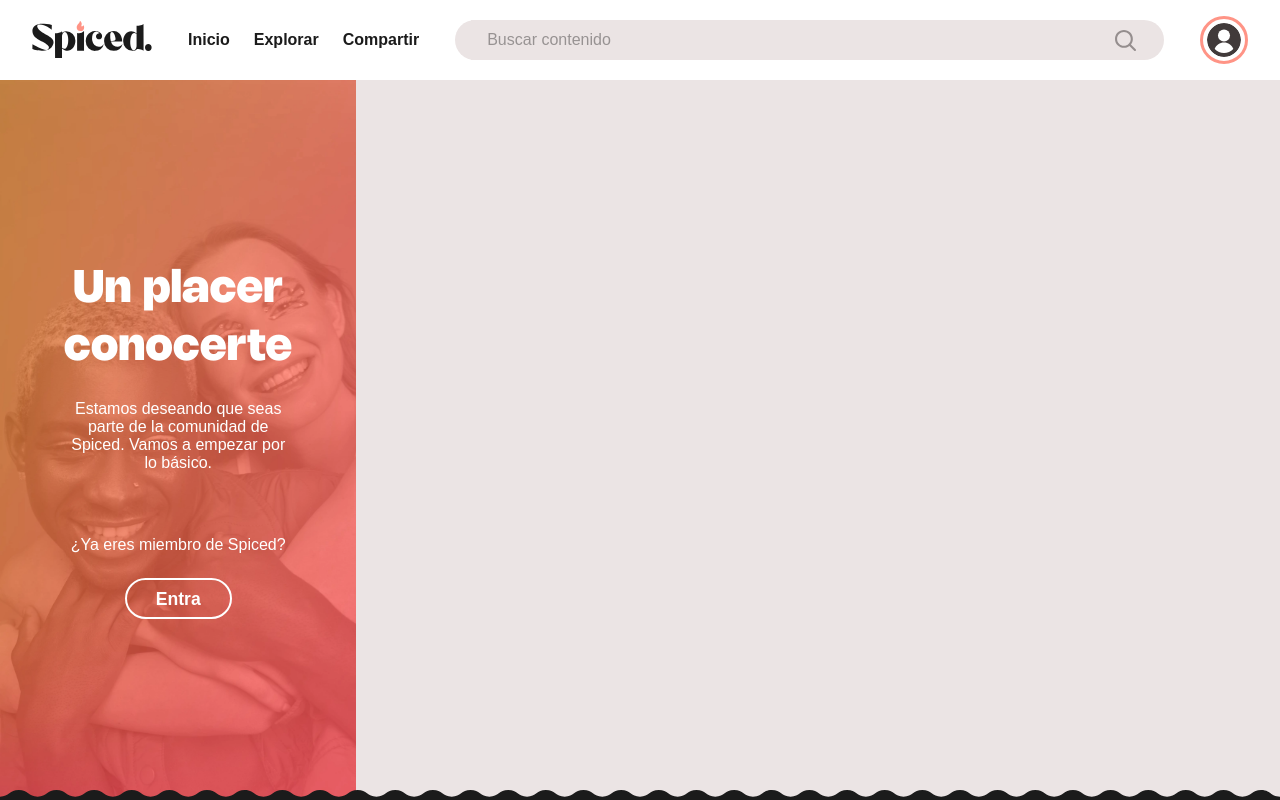
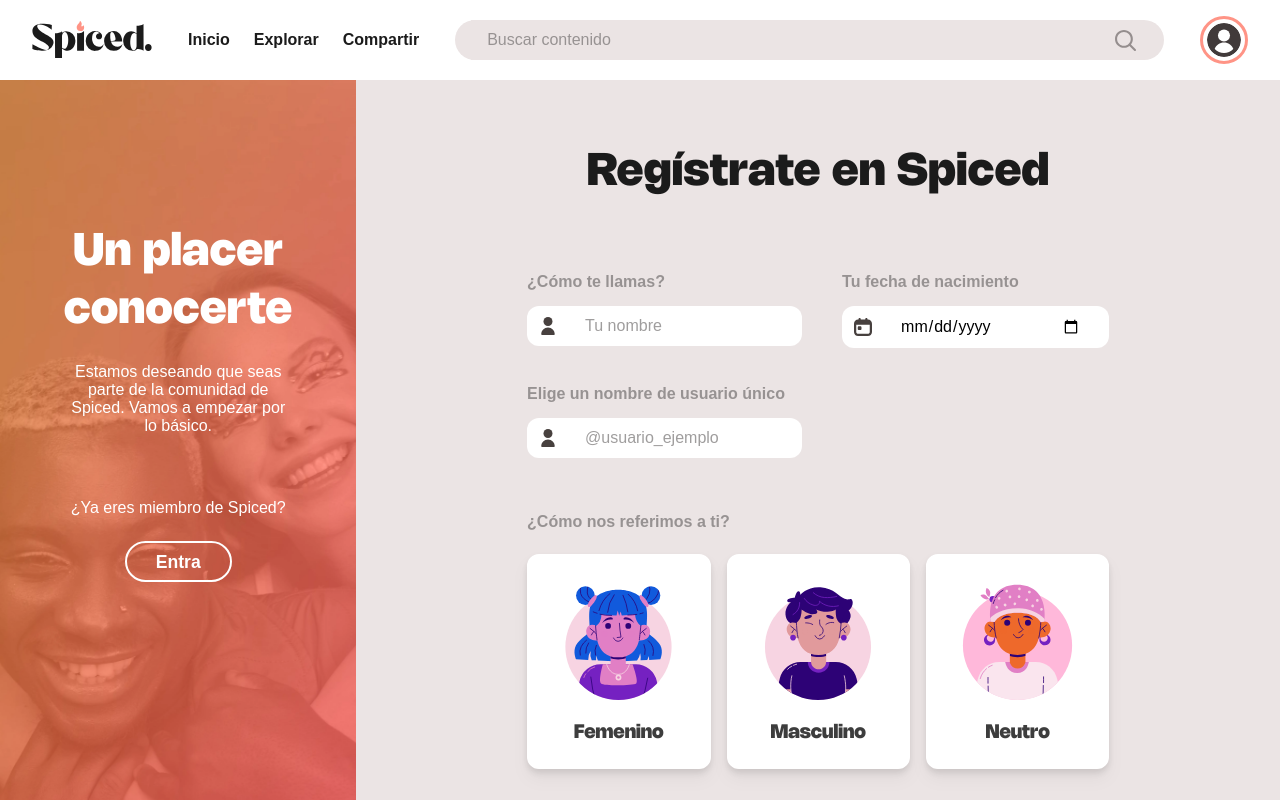
Before and after one commit to evagandiabelda/spiced, a Next.js app: page /register/paso-1 in a window 1280 px wide. Shown: the top 800 px of the page. Built offline with nearby package versions, Linux system fonts and the light colour scheme; no server answers.

Commit message:
S'implementa el primer pas del procés de registre. S'afegix el codi bàsic a la resta de passos. Les dades aniran guardant-se en context.

```diff
--- a/app/api/users/route.ts
+++ b/app/api/users/route.ts
@@ -1,5 +1,4 @@
 import { PrismaClient } from "@prisma/client";
-import bcrypt from "bcryptjs";
 import { NextResponse } from "next/server";
 import { getServerSession } from "next-auth";
 import { authOptions } from "@/app/api/auth/[...nextauth]/options";
--- a/app/register/layout.tsx
+++ b/app/register/layout.tsx
@@ -16,7 +16,7 @@ export default function PanelEstandarLayout({
         <div className='w-full flex mobile:flex-col tablet:flex-row gap-0 mobile:justify-start tablet:justify-between align-start'>
             {/* CAJA SIDEBAR: */}
             <section className='dark h-full mobile:w-full laptop:w-col4'>
-                <div className="bg-[url('/imgs/IMG-Fondo-Aside-Signin.webp')] bg-cover bg-center flex flex-col items-center justify-center gap-16 w-full h-full p-16">
+                <div className="bg-[url('/imgs/IMG-Fondo-Aside-Signin.webp')] bg-cover bg-center flex flex-col items-center gap-16 w-full h-full p-16 pt-36">
                     <div className="flex flex-col items-center gap-6">
                         <h1 className="text-white text-center">Un placer conocerte</h1>
                         <p className="text-white text-center">Estamos deseando que seas parte de la comunidad de Spiced. Vamos a empezar por lo básico.</p>
--- a/app/register/paso-1/page.tsx
+++ b/app/register/paso-1/page.tsx
@@ -1,9 +1,149 @@
+"use client";
 
+import { useRouter } from 'next/navigation'
+import { useState } from 'react'
+import { useRegistro } from "@/components/RegistroContext";
+import Input from "@/components/inputs/Input";
+import Image from 'next/image';
+import Boton from '@/components/buttons/Boton';
+import BotonSubmit from "@/components/buttons/BotonSubmit";
+
+// Opciones para las cards de Género:
+const opcionesGenero = [
+    { valor: "femenino", icono: "/iconos/iconos-registro/avatar-genero-fem.svg", texto: "Femenino" },
+    { valor: "masculino", icono: "/iconos/iconos-registro/avatar-genero-mas.svg", texto: "Masculino" },
+    { valor: "neutro", icono: "/iconos/iconos-registro/avatar-genero-sin.svg", texto: "Neutro" },
+];
 
 export default function Paso1() {
+
+    const router = useRouter();
+    const { setRegistroData } = useRegistro();
+
+    // Datos que se piden en este paso:
+    const [nombreCompleto, setNombreCompleto] = useState('');
+    const [name, setName] = useState('');
+    const [fechaNacimiento, setFechaNacimiento] = useState('');
+    const [genero, setGenero] = useState('');
+
+    // Guardado de datos en contexto y Redirección:
+    const handleSubmit = (e: React.FormEvent) => {
+        e.preventDefault();
+
+        setRegistroData({
+            nombreCompleto,
+            name,
+            fechaNacimiento,
+            genero,
+        });
+
+        router.push('/register/paso-2');
+    }
+
     return (
-        <div className="w-full h-full flex flex-col justify-center items-center p-8">
-            {/* Contenido... */}
-        </div>
+        <form onSubmit={handleSubmit} className="w-full flex flex-col justify-center items-center gap-4 px-col1">
+            <h1>Regístrate en Spiced</h1>
+
+            <div className="w-full flex flex-col flex-1 align-center gap-8 pb-4 pt-8">
+
+                <div className='w-full flex mobile:flex-col laptop:flex-row gap-10'>
+
+                    {/* GRUPO 1 */}
+
+                    <div className="w-full flex flex-col gap-4">
+
+                        <div className="w-full">
+                            <label className="mb-3 mt-5 block" htmlFor="email">¿Cómo te llamas?</label>
+                            <Input
+                                tipo="text"
+                                icon={true}
+                                id="nombreCompleto"
+                                placeholder="Tu nombre"
+                                required={true}
+                                value={nombreCompleto}
+                                onChange={(e) => setNombreCompleto(e.target.value)}
+                            />
+                        </div>
+
+                        <div className="w-full">
+                            <label className="mb-3 mt-5 block" htmlFor="password">Elige un nombre de usuario único</label>
+                            <Input
+                                tipo="text"
+                                icon={true}
+                                id="name"
+                                placeholder="@usuario_ejemplo"
+                                required={true}
+                                value={name}
+                                onChange={(e) => setName(e.target.value)}
+                            />
+                        </div>
+
+                    </div>
+
+                    {/* GRUPO 2 */}
+
+                    <div className="w-full flex flex-col gap-8">
+
+                        <div className="w-full">
+                            <label className="mb-3 mt-5 block" htmlFor="email">Tu fecha de nacimiento</label>
+                            <Input
+                                tipo="date"
+                                icon={true}
+                                id="fechaNacimiento"
+                                required={true}
+                                value={fechaNacimiento}
+                                onChange={(e) => setFechaNacimiento(e.target.value)}
+                            />
+                        </div>
+
+                    </div>
+
+                </div>
+
+                {/* GRUPO 3 */}
+
+                <div className='w-full flex flex-col gap-2'>
+                    <label className="mb-3 mt-5 block" htmlFor="email">¿Cómo nos referimos a ti?</label>
+                    <div className="grid grid-cols-3 gap-4">
+                        {opcionesGenero.map((opcion) => (
+                            <div
+                                key={opcion.valor}
+                                onClick={() => setGenero(opcion.valor)}
+                                className={`flex flex-col items-center justify-center gap-6 bg-white border-2 rounded-xl drop-shadow-lg p-6 cursor-pointer transition-all ${genero === opcion.valor
+                                    ? "border-[#FF9486]"
+                                    : "border-white hover:border-[#FF9486]"
+                                    }`}
+                            >
+                                <Image
+                                    src={opcion.icono}
+                                    alt="miniatura"
+                                    width={120}
+                                    height={120}
+                                    className="object-cover"
+                                />
+                                <h3 className='text-[1.2rem] text-[var(--gris4)]'>{opcion.texto}</h3>
+                            </div>
+                        ))}
+                    </div>
+                </div>
+
+            </div>
+
+            {/* BOTONES */}
+
+            <div className="w-full flex flex-row justify-end items-center gap-4 py-10">
+                <Boton
+                    texto='Cancelar'
+                    enlace='/'
+                    tamano='grande'
+                    jerarquia='secundario'
+                />
+                <BotonSubmit
+                    texto="Siguiente"
+                    icon="/iconos/iconos-otros/icono-arrow-right.svg"
+                />
+            </div>
+
+        </form>
     );
 }
--- a/app/register/paso-2/page.tsx
+++ b/app/register/paso-2/page.tsx
@@ -1,6 +1,31 @@
+"use client";
 
+import { useRouter } from 'next/navigation'
+import { useState } from 'react'
+import { useRegistro } from "@/components/RegistroContext";
+import Input from "@/components/inputs/Input";
+import Boton from '@/components/buttons/Boton';
+import BotonSubmit from "@/components/buttons/BotonSubmit";
 
 export default function Paso2() {
+
+    const router = useRouter();
+    const { setRegistroData } = useRegistro();
+
+    // Datos que se piden en este paso:
+    const [foto, setFoto] = useState('');
+
+    // Guardado de datos en contexto y Redirección:
+    const handleSubmit = (e: React.FormEvent) => {
+        e.preventDefault();
+
+        setRegistroData({
+            foto,
+        });
+
+        router.push('/register/paso-3');
+    }
+
     return (
         <div className="w-full h-full flex flex-col justify-center items-center p-8">
             {/* Contenido... */}
--- a/app/register/paso-3/page.tsx
+++ b/app/register/paso-3/page.tsx
@@ -1,6 +1,31 @@
+"use client";
 
+import { useRouter } from 'next/navigation'
+import { useState } from 'react'
+import { useRegistro } from "@/components/RegistroContext";
+import Input from "@/components/inputs/Input";
+import Boton from '@/components/buttons/Boton';
+import BotonSubmit from "@/components/buttons/BotonSubmit";
 
 export default function Paso3() {
+
+    const router = useRouter();
+    const { setRegistroData } = useRegistro();
+
+    // Datos que se piden en este paso:
+    const [spices, setSpices] = useState<string[]>([]);
+
+    // Guardado de datos en contexto y Redirección:
+    const handleSubmit = (e: React.FormEvent) => {
+        e.preventDefault();
+
+        setRegistroData({
+            spices,
+        });
+
+        router.push('/register/paso-4');
+    }
+
     return (
         <div className="w-full h-full flex flex-col justify-center items-center p-8">
             {/* Contenido... */}
--- a/app/register/paso-4/page.tsx
+++ b/app/register/paso-4/page.tsx
@@ -1,6 +1,31 @@
+"use client";
 
+import { useRouter } from 'next/navigation'
+import { useState } from 'react'
+import { useRegistro } from "@/components/RegistroContext";
+import Input from "@/components/inputs/Input";
+import Boton from '@/components/buttons/Boton';
+import BotonSubmit from "@/components/buttons/BotonSubmit";
 
 export default function Paso4() {
+
+    const router = useRouter();
+    const { setRegistroData } = useRegistro();
+
+    // Datos que se piden en este paso:
+    const [categorias, setCategorias] = useState<string[]>([]);
+
+    // Guardado de datos en contexto y Redirección:
+    const handleSubmit = (e: React.FormEvent) => {
+        e.preventDefault();
+
+        setRegistroData({
+            categorias,
+        });
+
+        router.push('/register/paso-3'); // ---------------> CAMBIAR POR LA PETICIÓN POST Y REDIRIGIR AL PANEL DE USUARIO.
+    }
+
     return (
         <div className="w-full h-full flex flex-col justify-center items-center p-8">
             {/* Contenido... */}
--- a/components/RegistroContext.tsx
+++ b/components/RegistroContext.tsx
@@ -10,27 +10,53 @@ cuando se envian los datos a la petición POST para crear un nuevo usuario.
  */
 
 type RegistroData = {
-  email: string;
-  password: string;
-  setEmail: (email: string) => void;
-  setPassword: (password: string) => void;
-};
+  email: string
+  password: string
+  nombreCompleto: string
+  name: string
+  fechaNacimiento: string
+  genero: string
+  foto: string
+  spices: string[]
+  categorias: string[]
+  setRegistroData: (data: Partial<RegistroData>) => void
+}
 
-const RegistroContext = createContext<RegistroData | undefined>(undefined);
+const RegistroContext = createContext<RegistroData | undefined>(undefined)
 
-export const RegistroProvider = ({ children }: { children: ReactNode }) => {
-  const [email, setEmail] = useState("");
-  const [password, setPassword] = useState("");
+export const RegistroProvider = ({ children }: { children: React.ReactNode }) => {
+  const [registroData, setRegistroDataState] = useState<RegistroData>({
+    email: '',
+    password: '',
+    nombreCompleto: '',
+    name: '',
+    fechaNacimiento: '',
+    genero: '',
+    foto: '',
+    spices: [],
+    categorias: [],
+    setRegistroData: () => { }
+  })
+
+  const setRegistroData = (data: Partial<RegistroData>) => {
+    setRegistroDataState((prev) => ({
+      ...prev,
+      ...data,
+      setRegistroData // mantener la función dentro del objeto
+    }))
+  }
 
   return (
-    <RegistroContext.Provider value={{ email, password, setEmail, setPassword }}>
+    <RegistroContext.Provider value={{ ...registroData, setRegistroData }}>
       {children}
     </RegistroContext.Provider>
-  );
-};
+  )
+}
 
 export const useRegistro = () => {
-  const context = useContext(RegistroContext);
-  if (!context) throw new Error("'useRegistro' debe ser usado dentro de 'RegistroProvider'.");
-  return context;
-};
+  const context = useContext(RegistroContext)
+  if (!context) {
+    throw new Error('useRegistro debe usarse dentro de un RegistroProvider')
+  }
+  return context
+}
--- a/components/inputs/Input.tsx
+++ b/components/inputs/Input.tsx
@@ -4,7 +4,7 @@ import { ChangeEvent } from "react";
 import Image from "next/image";
 
 type InputProps = {
-    tipo: "text" | "number" | "email" | "password" | "textarea";
+    tipo: "text" | "number" | "email" | "password" | "textarea" | "date";
     icon?: boolean;
     id: string;
     placeholder?: string | "";
@@ -134,7 +134,34 @@ const Input = ({ tipo, icon, id, placeholder, rows, value, required, onChange }:
                     className={inputClassName}
                     placeholder={placeholder}
                     required={required}
-                    onChange={onChange} rows={rows}
+                    onChange={onChange}
+                    rows={rows}
+                />
+            </div>
+        );
+    }
+    else if (tipo === "date") {
+
+        return (
+            <div className={divClassName}>
+                {/* La imagen solo se muestra si 'icon' es true: */}
+                {icon && (
+                    <Image
+                        src="/iconos/iconos-registro/icono-registro-fecha.svg"
+                        width={18}
+                        height={18}
+                        className="dark:invert"
+                        alt="campo fecha nacimiento"
+                    />
+                )}
+                <input
+                    type="date"
+                    id={id}
+                    name={id}
+                    value={value}
+                    className={inputClassName}
+                    required={required}
+                    onChange={onChange}
                 />
             </div>
         );
--- a/components/inputs/forms/config-user-form.tsx
+++ b/components/inputs/forms/config-user-form.tsx
@@ -52,6 +52,7 @@ export default function ConfigUserForm() {
         uploadData.append("file", file);
 
         try {
+            // En la petición '/api/upload' se gestiona la subida de la imagen a Cloudinary:
             const response = await fetch("/api/upload", {
                 method: "POST",
                 body: uploadData,
--- a/components/inputs/forms/register-form.tsx
+++ b/components/inputs/forms/register-form.tsx
@@ -1,5 +1,6 @@
 "use client";
 
+import { useState } from "react";
 import { useRouter } from "next/navigation";
 import { useRegistro } from "@/components/RegistroContext";
 import Input from "@/components/inputs/Input";
@@ -9,20 +10,21 @@ export default function RegisterForm() {
 
     const router = useRouter();
 
-    const { email, password, setEmail, setPassword } = useRegistro();
+    const { setRegistroData } = useRegistro();
 
-    // Guardar los datos temporalmente en localStorage y redirigir:
+    // Datos que se piden en este paso:
+    const [email, setEmail] = useState('');
+    const [password, setPassword] = useState('');
 
+    // Guardado de datos en contexto y Redirección:
     const handleSubmit = (e: React.FormEvent) => {
         e.preventDefault();
 
-        if (!email || !password) return;
+        setRegistroData({
+            email,
+            password,
+        });
 
-        // Guardar en contexto (useRegistro):
-        setEmail(email);
-        setPassword(password);
-
-        // Redirigir al primer paso:
         router.push("/register/paso-1");
     };
 
```
Also changed, not shown: components/buttons/BotonSubmit.tsx (+6 -2 lines), public/iconos/iconos-otros/icono-arrow-right.svg (added), public/iconos/iconos-registro/icono-registro-fecha.svg (added).
